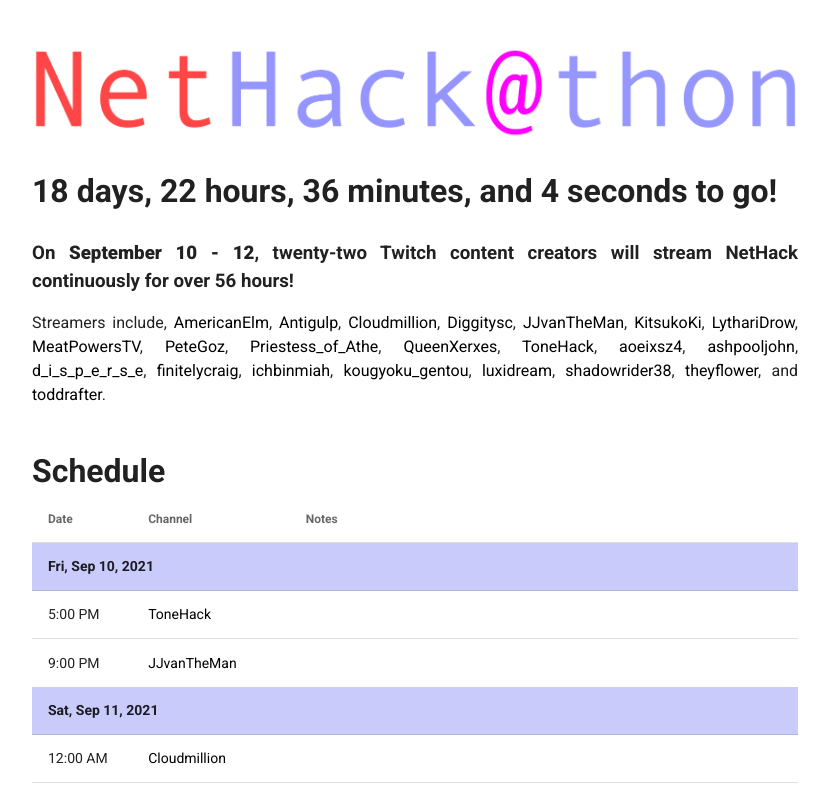
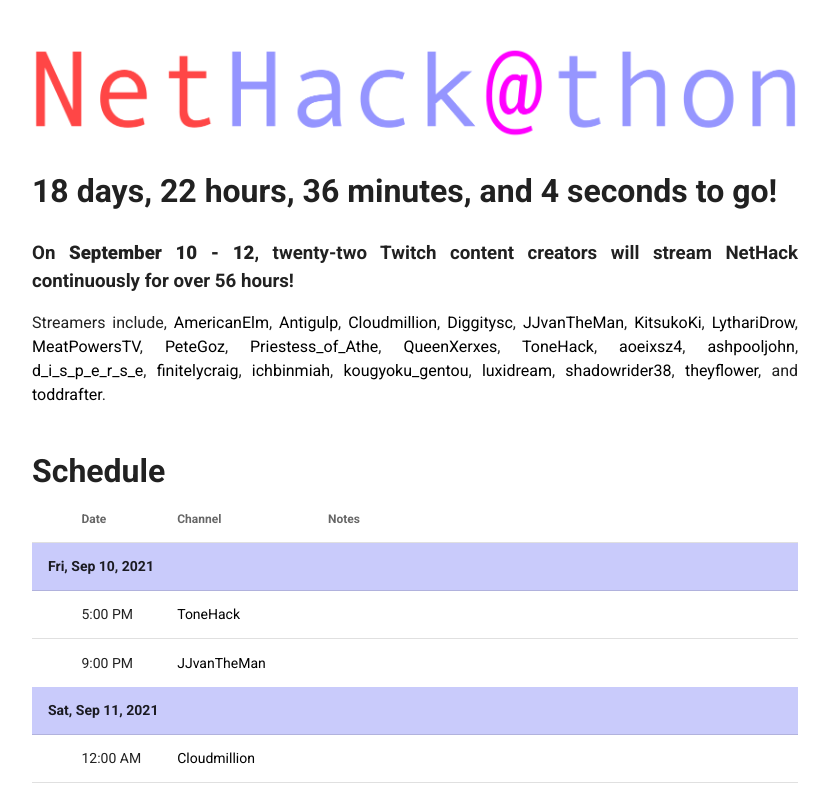
Before and after one commit to nethackathon/nethackathon-web, a Vue app: page / in a window 1280 px wide. Shown: the top 798 px of the page, without its empty margins (225-1054 px from the left). Built offline with nearby package versions, Linux system fonts and the light colour scheme.

Commit message:
Moved updating current streamer to app level, keeping child components simpler, now clicking current streamer in schedule opens Twitch in new tab.

```diff
--- a/src/App.vue
+++ b/src/App.vue
@@ -14,7 +14,7 @@
         <v-row>
           <v-col offset-md="2" md="8" cols="12">
             <Countdown v-if="startDate && timeLeft && timeLeft.length('milliseconds') > 0" :timeLeft="timeLeft" />
-            <CurrentlyStreaming v-else :schedule="schedule" />
+            <CurrentlyStreaming v-else :schedule="schedule" :currentlyStreaming="currentlyStreaming" :upNext="upNext" />
           </v-col>
         </v-row>
         <v-row>
@@ -36,7 +36,7 @@
         </v-row>
         <v-row>
           <v-col offset-md="2" md="8" cols="12">
-            <Schedule v-if="schedule && startDate && endDate" :schedule="schedule" :startDate="startDate" :endDate="endDate"/>
+            <Schedule v-if="schedule && startDate && endDate" :schedule="schedule" :startDate="startDate" :endDate="endDate" :currentlyStreaming="currentlyStreaming"/>
           </v-col>
         </v-row>
       </v-container>
@@ -72,6 +72,8 @@
     startDate: undefined,
     endDate: undefined,
     timeLeft: undefined,
+    currentlyStreaming: undefined,
+    upNext: undefined,
     streamers: [
       {
         channel: 'ToneHack',
@@ -321,11 +323,29 @@
           this.timeLeft = Interval.fromDateTimes(DateTime.now(), this.startDate)
         }
       }, 1000)
-    }
+    },
+    updateStreaming() {
+      setInterval(() => {
+        this.updateCurrentlyStreaming()
+      }, 15000)
+    },
+    updateCurrentlyStreaming: function () {
+      for (let i = 0; i < this.schedule.length; i++) {
+        let s = this.schedule[i]
+        let streamerStarting = DateTime.fromISO(s.starting)
+        let streamerSlot = Interval.fromDateTimes(streamerStarting, streamerStarting.plus({ hours: s.duration }))
+        if (streamerSlot.contains(DateTime.now())) {
+          this.currentlyStreaming = s
+          this.upNext = (this.schedule.length > (i + 1)) ? this.schedule[i + 1] : undefined
+        }
+      }
+    },
   },
 
   mounted: function () {
     this.startCountDown()
+    this.updateCurrentlyStreaming()
+    this.updateStreaming()
   },
 
 };
--- a/src/components/CurrentlyStreaming.vue
+++ b/src/components/CurrentlyStreaming.vue
@@ -19,7 +19,7 @@
 </template>
 
 <script>
-  import {DateTime, Interval} from "luxon";
+  import {DateTime} from "luxon";
   import Streamer from "./Streamer";
 
   export default {
@@ -27,38 +27,18 @@
 
 
     data: () => ({
-      currentlyStreaming: undefined,
-      upNext: undefined
     }),
 
     components: {
       Streamer
     },
 
-    props: ['schedule'],
+    props: ['schedule', 'currentlyStreaming', 'upNext'],
 
     mounted: function () {
-      this.updateCurrentlyStreaming()
-      this.updateStreaming()
     },
 
     methods: {
-      updateStreaming() {
-        setInterval(() => {
-          this.updateCurrentlyStreaming()
-        }, 15000)
-      },
-      updateCurrentlyStreaming: function () {
-        for (let i = 0; i < this.schedule.length; i++) {
-          let s = this.schedule[i]
-          let streamerStarting = DateTime.fromISO(s.starting)
-          let streamerSlot = Interval.fromDateTimes(streamerStarting, streamerStarting.plus({ hours: s.duration }))
-          if (streamerSlot.contains(DateTime.now())) {
-            this.currentlyStreaming = s
-            this.upNext = (this.schedule.length > (i + 1)) ? this.schedule[i + 1] : undefined
-          }
-        }
-      },
       toSimpleTime(starting) {
         return DateTime.fromISO(starting).toLocal().toLocaleString(DateTime.TIME_SIMPLE)
       }
--- a/src/components/Schedule.vue
+++ b/src/components/Schedule.vue
@@ -5,6 +5,8 @@
       <template v-slot:default>
         <thead>
         <tr>
+          <th class="text-left">
+          </th>
           <th class="text-left">
             Date
           </th>
@@ -18,12 +20,14 @@
         </thead>
         <tbody v-for="d in daysInLocal" :key="d.start.toMillis()">
         <tr>
-          <td colspan="3" class="dateHeader">{{formattedDay(d.start)}}</td>
+          <td colspan="4" class="dateHeader">{{formattedDay(d.start)}}</td>
         </tr>
         <tr
+            @click="openTwitch"
             v-for="s in streamersOnDay(d)"
-            :class="{'streaming': isStreaming(s)}"
+            :class="{'streaming': (currentlyStreaming && currentlyStreaming.channel === s.channel)}"
             :key="s.starting">
+          <td><v-icon v-if="currentlyStreaming && currentlyStreaming.channel === s.channel">mdi-twitch</v-icon></td>
           <td>{{ formattedStart(s.starting) }}</td>
           <td><Streamer :streamer="s"/></td>
           <td><span v-if="s.title">{{ s.title }}</span></td>
@@ -45,7 +49,7 @@
       Streamer
     },
 
-    props: ['schedule', 'startDate', 'endDate'],
+    props: ['schedule', 'startDate', 'endDate', 'currentlyStreaming'],
 
     computed: {
       daysInLocal: function () {
@@ -60,6 +64,11 @@
     },
 
     methods: {
+      openTwitch() {
+        if (!this.currentlyStreaming || !this.currentlyStreaming.channel) return
+        let url = "https://twitch.tv/" + this.currentlyStreaming.channel
+        window.open(url, '_blank').focus()
+      },
       formattedDay(day) {
         return day.toLocaleString(DateTime.DATE_MED_WITH_WEEKDAY)
       },
@@ -69,19 +78,14 @@
       streamersOnDay(day) {
         return this.schedule.filter(s => day.contains(DateTime.fromISO(s.starting).toLocal()))
       },
-      isStreaming(streamer) {
-        let streamerStarting = DateTime.fromISO(streamer.starting)
-        let streamerSlot = Interval.fromDateTimes(streamerStarting, streamerStarting.plus({ hours: streamer.duration }))
-        // For testing: return streamerSlot.contains(DateTime.fromISO("2021-09-10T17:01:00Z"))
-        return streamerSlot.contains(DateTime.now())
-      }
     },
   }
 </script>
 
 <style>
   .streaming {
-    background-color: rgba(234, 63, 247, 0.5);
+    background-color: rgba(234, 63, 247, 0.5) !important;
+    cursor: pointer;
   }
 
   .dateHeader {
```
